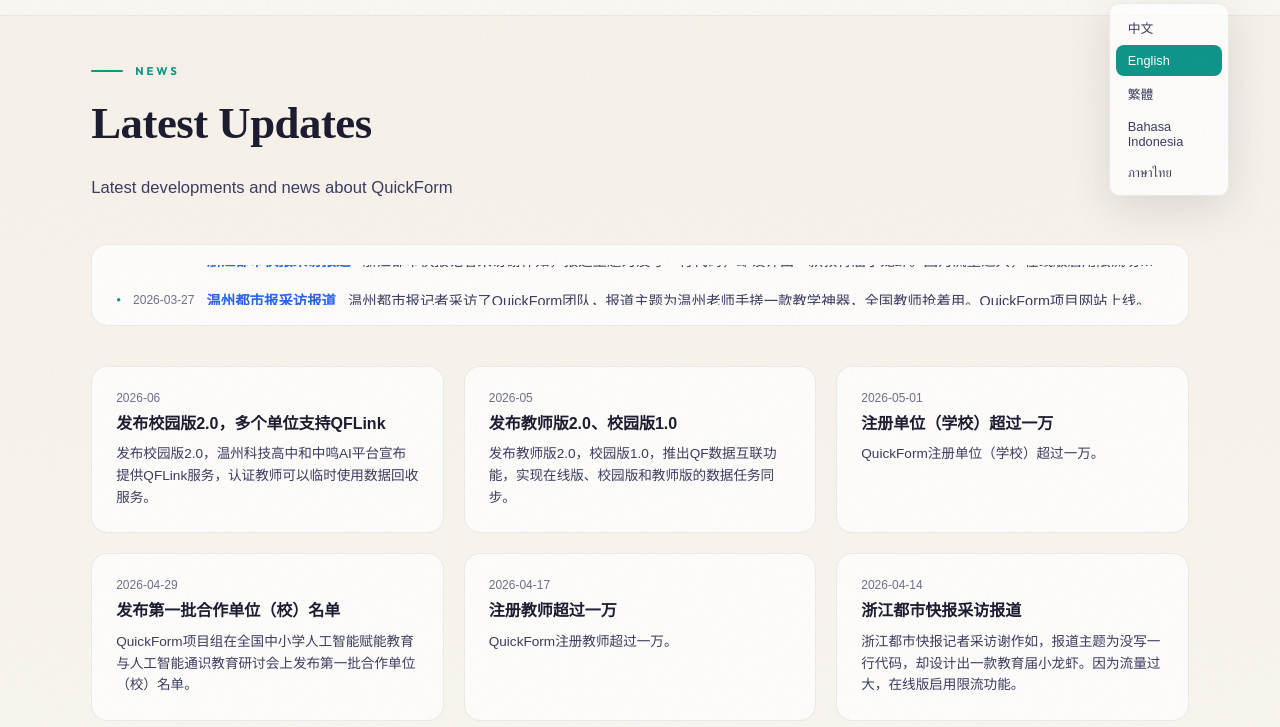
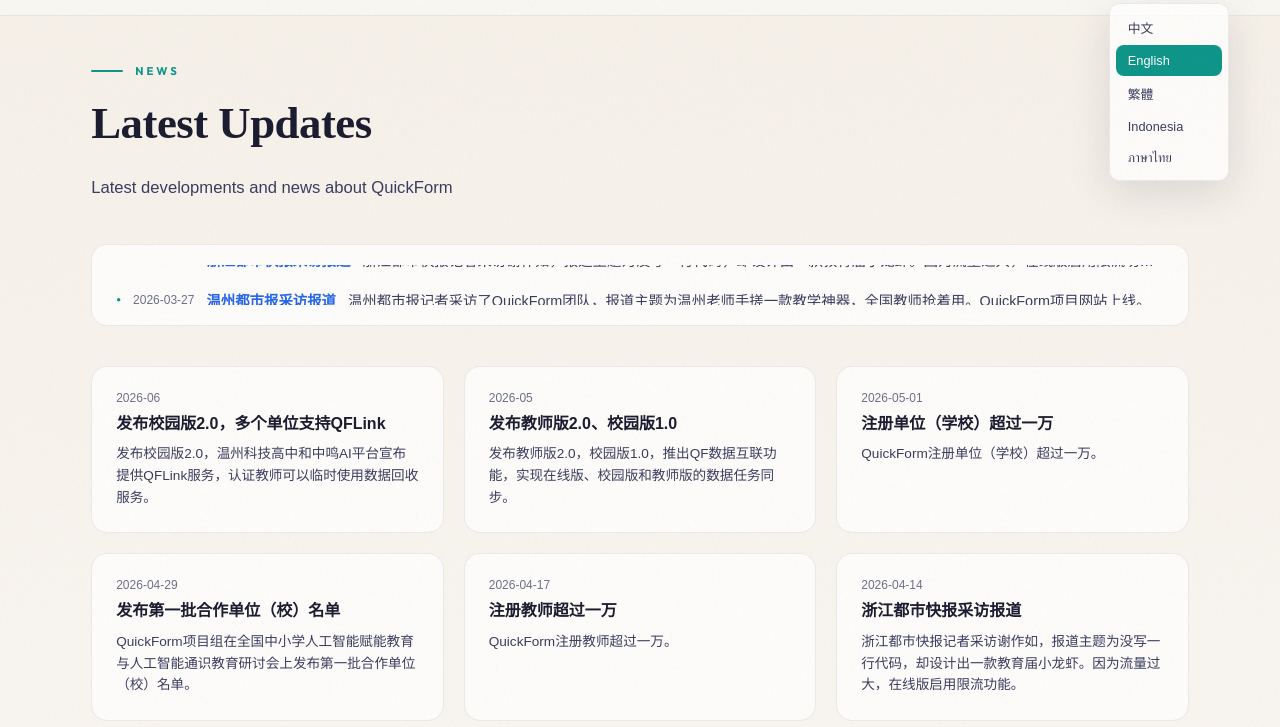
Before and after one commit to wstlab/wstlab.github.io, a plain HTML site: page news.html in a window 1280 px wide. Both pictures are taken after a click on the button "English". Shown: the part 56-783 px from the top of the page. Drawn offline with Linux system fonts and the light colour scheme; a web font is replaced by a local one.

```diff
--- a/news.html
+++ b/news.html
@@ -840,7 +840,7 @@
           <button class="lang-option active" data-lang="zh" role="menuitem">中文</button>
           <button class="lang-option" data-lang="en" role="menuitem">English</button>
           <button class="lang-option" data-lang="zh_tw" role="menuitem">繁體</button>
-          <button class="lang-option" data-lang="id" role="menuitem">Bahasa Indonesia</button>
+          <button class="lang-option" data-lang="id" role="menuitem">Indonesia</button>
           <button class="lang-option" data-lang="th" role="menuitem">ภาษาไทย</button>
         </div>
       </div>
@@ -969,7 +969,7 @@
   }
 
   // 更新语言下拉当前显示与选中状态
-  const langNames = { zh: '中文', en: 'English', zh_tw: '繁體', id: 'Bahasa Indonesia', th: 'ภาษาไทย' };
+  const langNames = { zh: '中文', en: 'English', zh_tw: '繁體', id: 'Indonesia', th: 'ภาษาไทย' };
   const currentLangLabel = document.querySelector('.lang-toggle .current-lang');
   if (currentLangLabel) {
     currentLangLabel.textContent = langNames[lang] || lang;
```
Also changed, not shown: index.html (+2 -2 lines).
